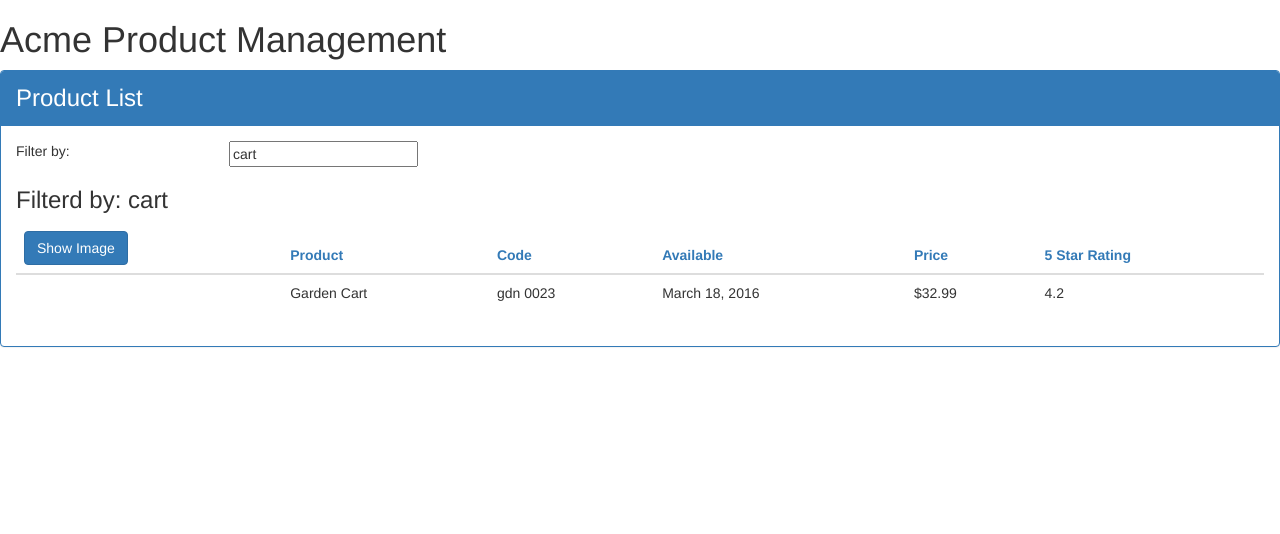
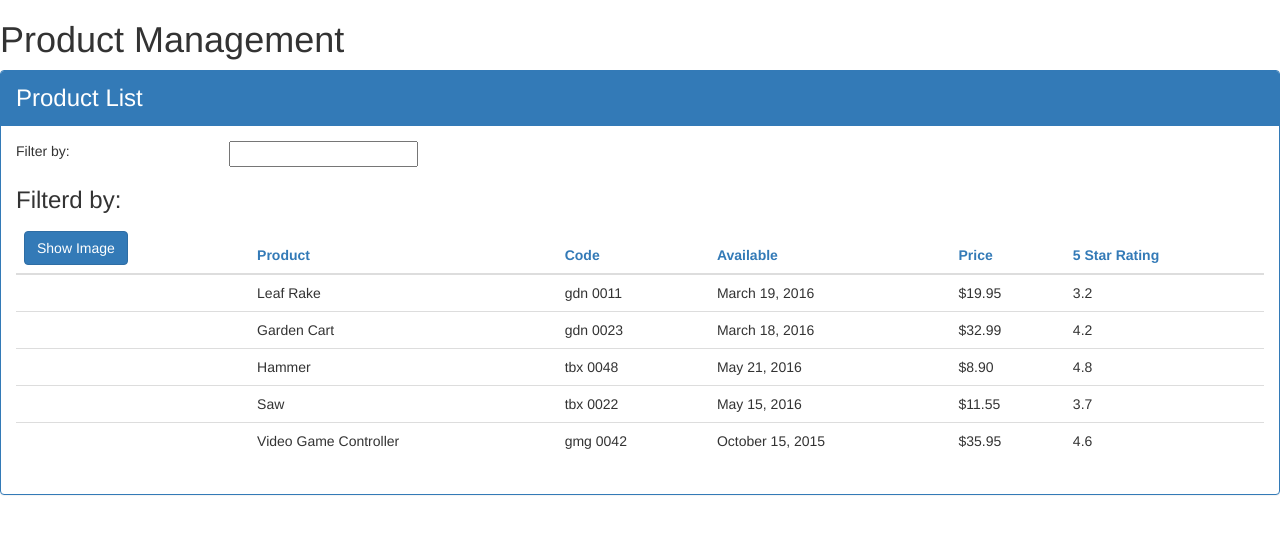
Before and after one commit to sanjanamadhulika/product-management, an Angular app: page / in a window 1280 px wide. Shown: the top 534 px of the page. Built offline with nearby package versions, Linux system fonts and the light colour scheme.

Commit message:
Removed default filter, renamed variable names and changed page title

```diff
--- a/src/app/app.component.ts
+++ b/src/app/app.component.ts
@@ -9,5 +9,5 @@ import { Component } from '@angular/core';
     `
 })
 export class AppComponent{
-  pageTitle: String = 'Acme Product Management';
+  pageTitle: String = 'Product Management';
 }
--- a/src/app/products/product-list.component.ts
+++ b/src/app/products/product-list.component.ts
@@ -12,14 +12,14 @@ export class ProductListComponent implements OnInit{
     imageMargin: number = 2;
     showImage: boolean = false;
 
-    x: string;
+    _listFilter: string;
     get listFilter(): string {
         console.log('get Method called');
-        return this.x;
+        return this._listFilter;
     }
     set listFilter(value:string) {
         console.log('Set called with: ' + value);
-        this.x = value;
+        this._listFilter = value;
         this.filteredProducts = this.listFilter ? this.performFilter(this.listFilter) : this.products;
     }
 
@@ -79,13 +79,12 @@ export class ProductListComponent implements OnInit{
 
     constructor(){
         this.filteredProducts = this.products;
-        this.listFilter = 'cart';
     }
 
-    performFilter(sanjana: string): IProduct[]{
-        sanjana = sanjana.toLocaleLowerCase();
+    performFilter(filterBy: string): IProduct[]{
+        filterBy = filterBy.toLocaleLowerCase();
         return this.products.filter(
-            (subu: IProduct) => subu.productName.toLocaleLowerCase().indexOf(sanjana) !== -1);
+            (product: IProduct) => product.productName.toLocaleLowerCase().indexOf(filterBy) !== -1);
     }
 
     toggleImage(): void{
```
